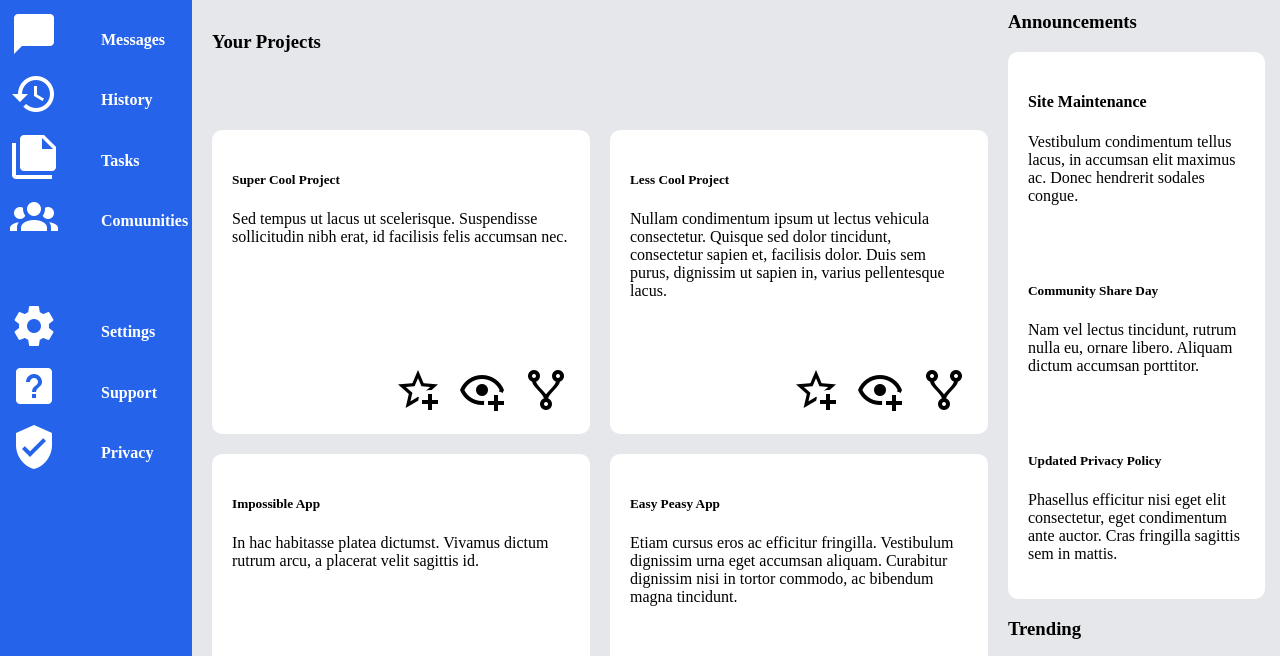
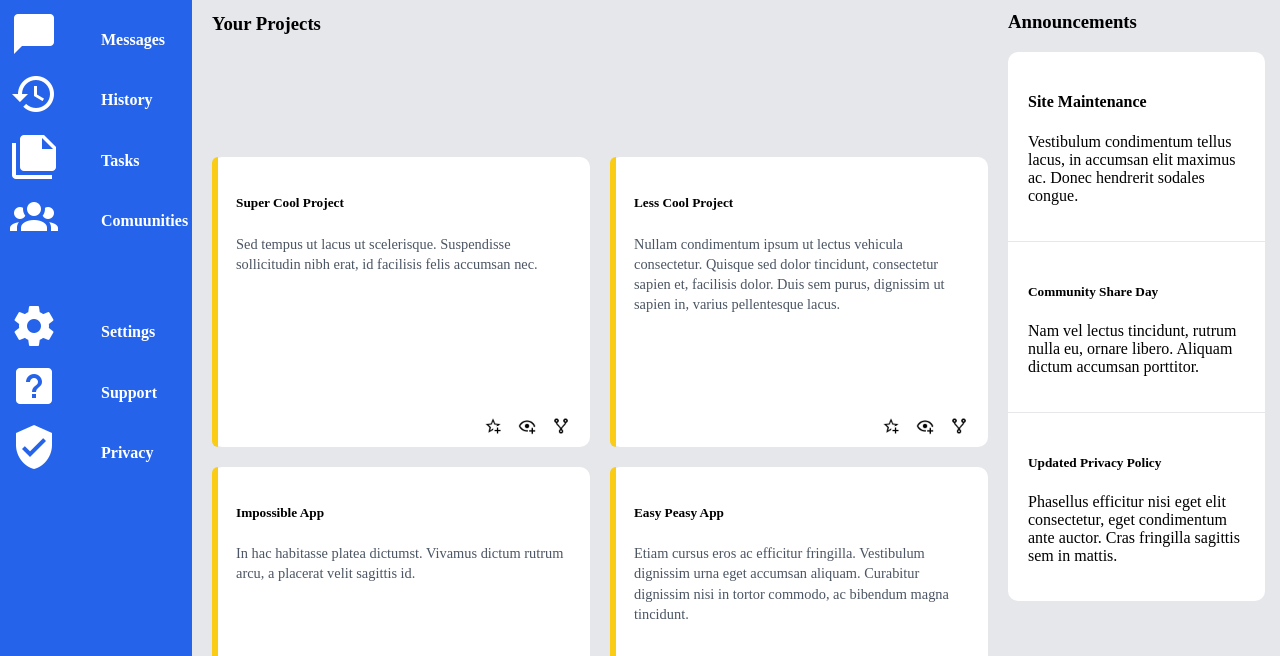
Before and after one commit to GaneshBhakar/Admin-Dashboard, a plain HTML site: page index.html in a window 1280 px wide. Shown: the part 222-878 px from the top of the page. Drawn offline with Linux system fonts and the light colour scheme.

Commit message:
bugs fixed and refinement done of project

```diff
--- a/style.css
+++ b/style.css
@@ -94,7 +94,6 @@ button{
 .content{
 	background-color: #e5e7eb;
 	display: grid;
-	grid-template-rows: auto 1fr;
 	grid-template-columns: 3fr 1fr;
 }
 
@@ -110,17 +109,39 @@ button{
 
 .projects > h3 {
   grid-column: 1 / -1;
+  margin: 0 0 12px 0;
 }
 
 
 .cards{
 	background-color: white;
-	padding: 20px;
+	padding: 16px 20px 12px 24px;
 	border-radius: 10px;
 
 	display: flex;
 	flex-direction: column;
 	gap: 12px;
+
+	position: relative;
+	padding-left: 24px;
+}
+
+.cards::before{
+	content: "";
+  position: absolute;
+  left: 0;
+  top: 0;
+  width: 6px;
+  height: 100%;
+  background-color: #facc15;
+  border-radius: 10px 0 0 10px;
+}
+
+.cards-content p {
+  font-size: 0.9rem;
+  line-height: 1.4;
+  color: #4b5563;
+  margin: 6px 0 0 0;
 }
 
 .icons{
@@ -128,6 +149,12 @@ button{
 	justify-content: flex-end;
 	gap: 16px;
 	margin-top: auto;
+}
+
+.icons img {
+  width: 18px;
+  height: 18px;
+  cursor: pointer;
 }
 
 .wrapper{
@@ -155,5 +182,15 @@ ul{
 
 .trending-item{
 	display: flex;
-	margin: 10px;
+	gap: 10px;
 }
+
+.trending-item img {
+  width: 36px;
+  height: 36px;
+  border-radius: 50%;
+}
+
+.article + .article {
+  border-top: 1px solid #e5e7eb;
+}
```
